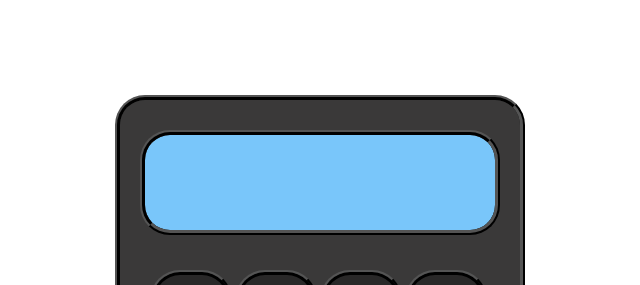
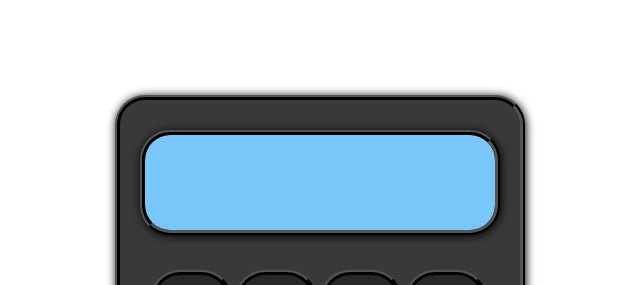
Before and after one commit to filipkk78/javascript-calculator, a plain HTML site: page index.html in a window 1280 px wide. Shown: the top 285 px of the page, without its empty margins (320-960 px from the left). Drawn offline with Linux system fonts and the light colour scheme.

Commit message:
Add box shadow to calculator body

```diff
--- a/style.css
+++ b/style.css
@@ -20,6 +20,7 @@ body {
     align-items: center;
     flex-direction: column;
     border: 5px ridge black;
+    box-shadow: black 1px 1px 10px;
 }
 
 .calculator-screen{
@@ -34,6 +35,7 @@ body {
     border: 5px ridge black;
     align-items: center;
     justify-content: end;
+    box-shadow: black 1px 1px 10px;
 }
 
 #result {
```
